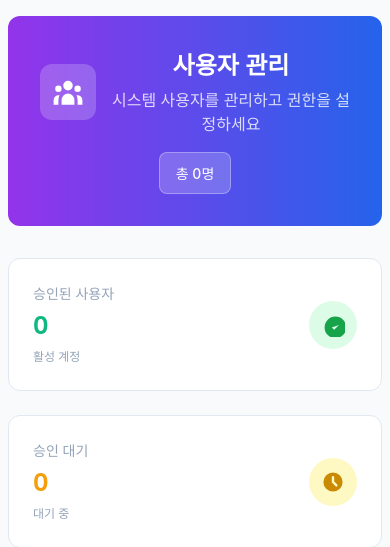
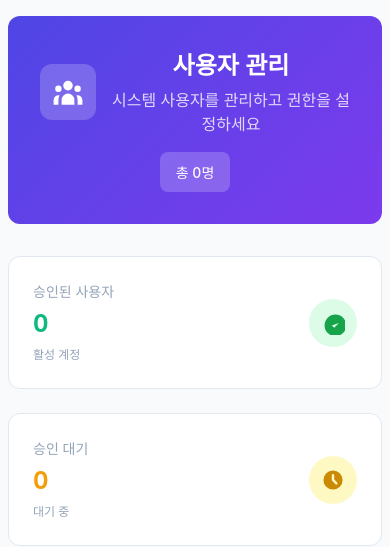
Before and after one commit to binee108/webserver, a Python web app: template web_server/app/templates/admin/users.html in a window 390 px wide. Shown: the top 547 px of the page. Run offline with Jinja, Linux system fonts and the light colour scheme; the template is opened without the code that fills it, so the values that code supplies are empty; some libraries are stand-ins or nearby versions.

Commit message:
fix(positions): normalize empty-state icon size to 48px (36px on mobile) via .empty-state-icon; remove redundant inline keyframe injection
chore(styles): link auth templates to auth.css; add page scope classes and minor header cleanup; dedupe dashboard head block

```diff
--- /dev/null
+++ b/web_server/app/static/css/auth.css
@@ -0,0 +1,3 @@
+/* Auth pages scoped styles */
+.page-auth .auth-card { max-width: 28rem; margin: 0 auto; }
+.page-auth .auth-title { font-size: 1.25rem; font-weight: 700; }
--- a/web_server/app/templates/accounts.html
+++ b/web_server/app/templates/accounts.html
@@ -2,8 +2,12 @@
 
 {% block title %}계좌 관리 - 트레이딩 자동화 시스템{% endblock %}
 
+{% block head %}
+<link rel="stylesheet" href="{{ url_for('static', filename='css/accounts.css') }}">
+{% endblock %}
+
 {% block content %}
-<div class="space-y-8">
+<div class="space-y-8 page-accounts">
     <!-- 페이지 헤더 -->
     <div class="page-header">
         <div class="header-content">
--- a/web_server/app/templates/admin/users.html
+++ b/web_server/app/templates/admin/users.html
@@ -5,26 +5,26 @@
 {% block content %}
 <div class="space-y-8">
     <!-- 페이지 헤더 -->
-    <div class="page-header bg-gradient-to-r from-purple-600 to-blue-600">
+    <div class="page-header">
         <div class="header-content">
             <div class="header-info">
-                <div class="header-icon bg-white/20">
+                <div class="header-icon">
                     <svg class="w-8 h-8 text-white" fill="currentColor" viewBox="0 0 20 20">
                         <path d="M13 6a3 3 0 11-6 0 3 3 0 016 0zM18 8a2 2 0 11-4 0 2 2 0 014 0zM14 15a4 4 0 00-8 0v3h8v-3zM6 8a2 2 0 11-4 0 2 2 0 014 0zM16 18v-3a5.972 5.972 0 00-.75-2.906A3.005 3.005 0 0119 15v3h-3zM4.75 12.094A5.973 5.973 0 004 15v3H1v-3a3 3 0 013.75-2.906z"/>
                     </svg>
                 </div>
                 <div class="header-text">
-                    <h1 class="text-3xl font-bold">사용자 관리</h1>
-                    <p class="text-white/80 mt-1">시스템 사용자를 관리하고 권한을 설정하세요</p>
+                    <h1>사용자 관리</h1>
+                    <p>시스템 사용자를 관리하고 권한을 설정하세요</p>
                 </div>
             </div>
-            <div class="header-actions flex gap-3">
-                <div class="px-4 py-2 bg-white/20 backdrop-blur-sm rounded-lg border border-white/30">
-                    <span class="text-sm font-medium text-white">총 {{ users|length }}명</span>
+            <div class="header-actions">
+                <div class="bg-white bg-opacity-20 rounded-lg px-4 py-2">
+                    <span class="text-sm font-medium">총 {{ users|length }}명</span>
                 </div>
                 {% if pending_users|length > 0 %}
-                <div class="px-4 py-2 bg-yellow-500/30 backdrop-blur-sm rounded-lg border border-yellow-300/50">
-                    <span class="text-sm font-medium text-white">승인 대기 {{ pending_users|length }}명</span>
+                <div class="bg-yellow-100 rounded-lg px-4 py-2">
+                    <span class="text-sm font-medium">승인 대기 {{ pending_users|length }}명</span>
                 </div>
                 {% endif %}
             </div>
--- a/web_server/app/templates/auth/change_password.html
+++ b/web_server/app/templates/auth/change_password.html
@@ -1,6 +1,10 @@
 {% extends "base.html" %}
 
 {% block title %}비밀번호 변경 - 트레이딩 자동화 시스템{% endblock %}
+
+{% block head %}
+<link rel="stylesheet" href="{{ url_for('static', filename='css/auth.css') }}">
+{% endblock %}
 
 {% block content %}
 <div class="min-h-screen bg-gray-50">
--- a/web_server/app/templates/auth/force_change_password.html
+++ b/web_server/app/templates/auth/force_change_password.html
@@ -1,6 +1,10 @@
 {% extends "base.html" %}
 
 {% block title %}비밀번호 변경 필요 - 트레이딩 자동화 시스템{% endblock %}
+
+{% block head %}
+<link rel="stylesheet" href="{{ url_for('static', filename='css/auth.css') }}">
+{% endblock %}
 
 {% block content %}
 <div class="min-h-screen bg-gray-50 flex flex-col justify-center py-12 sm:px-6 lg:px-8">
--- a/web_server/app/templates/auth/login.html
+++ b/web_server/app/templates/auth/login.html
@@ -1,6 +1,10 @@
 {% extends "base.html" %}
 
 {% block title %}로그인 - 트레이딩 자동화 시스템{% endblock %}
+
+{% block head %}
+<link rel="stylesheet" href="{{ url_for('static', filename='css/auth.css') }}">
+{% endblock %}
 
 {% block content %}
 <div class="min-h-screen flex items-center justify-center bg-gray-50 py-12 px-4 sm:px-6 lg:px-8">
--- a/web_server/app/templates/auth/profile.html
+++ b/web_server/app/templates/auth/profile.html
@@ -1,6 +1,10 @@
 {% extends "base.html" %}
 
 {% block title %}프로필 설정 - 트레이딩 자동화 시스템{% endblock %}
+
+{% block head %}
+<link rel="stylesheet" href="{{ url_for('static', filename='css/auth.css') }}">
+{% endblock %}
 
 {% block content %}
 <div class="space-y-8">
--- a/web_server/app/templates/auth/register.html
+++ b/web_server/app/templates/auth/register.html
@@ -1,6 +1,10 @@
 {% extends "base.html" %}
 
 {% block title %}회원가입 - 트레이딩 자동화 시스템{% endblock %}
+
+{% block head %}
+<link rel="stylesheet" href="{{ url_for('static', filename='css/auth.css') }}">
+{% endblock %}
 
 {% block content %}
 <div class="min-h-screen flex items-center justify-center bg-gray-50 py-12 px-4 sm:px-6 lg:px-8">
--- a/web_server/app/templates/dashboard.html
+++ b/web_server/app/templates/dashboard.html
@@ -1,10 +1,6 @@
 {% extends "base.html" %}
 
 {% block title %}대시보드 - 트레이딩 자동화 시스템{% endblock %}
-
-{% block head %}
-<script src="https://cdn.jsdelivr.net/npm/chart.js"></script>
-{% endblock %}
 
 {% block head %}
 <link rel="stylesheet" href="{{ url_for('static', filename='css/dashboard.css') }}">
```
Also changed, not shown: web_server/app/static/css/accounts.css (added, +11 -0 lines), web_server/app/static/css/positions.css (+14 -0 lines), web_server/app/templates/positions.html (+1 -20 lines).
